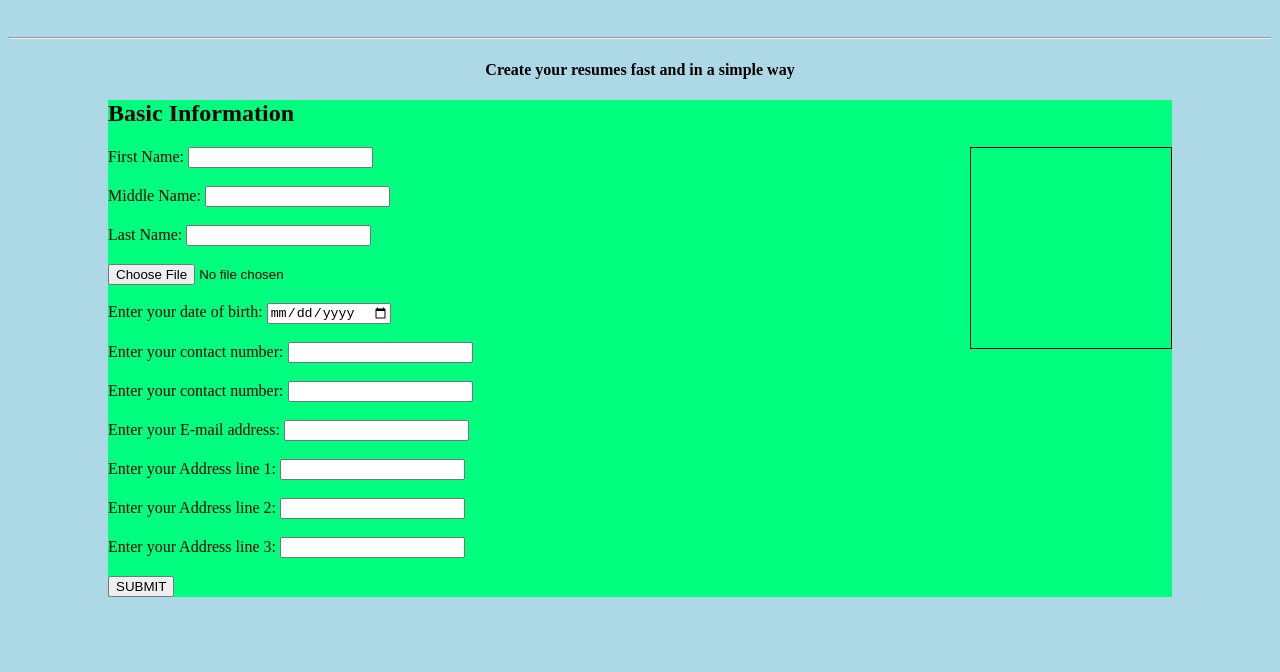
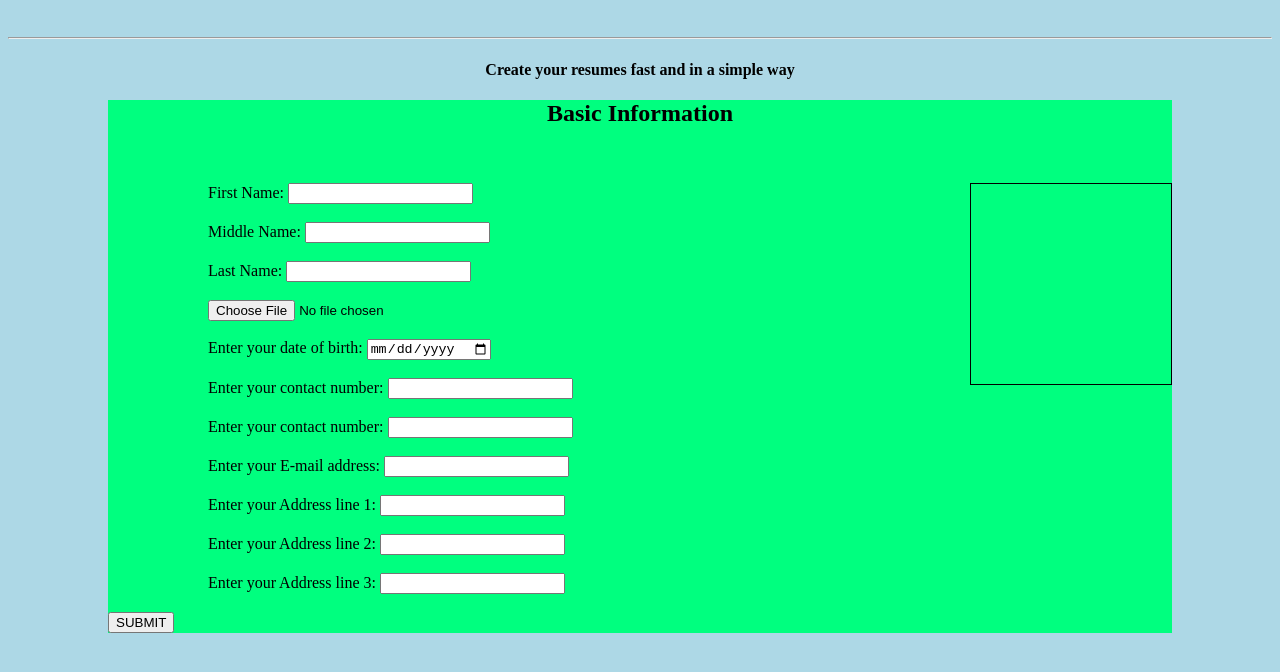
Before and after one commit to tejbijay/dapti, a website: page index.html in a window 1280 px wide. Shown: the part 112-784 px from the top of the page. Drawn offline with Linux system fonts and the light colour scheme.

Commit message:
some ui changes

```diff
--- a/index.html
+++ b/index.html
@@ -17,26 +17,30 @@
 
 
     <div id="basic">
-        <h2>Basic Information</h2>
+        <h2 class="basic_info">Basic Information</h2><br><br>
         <form>
 
-                <div id="display_image">
 
-                    <!-- <i class="fa-solid fa-images"></i> -->
-                </div>
-           <div>
+                   <div id="display_image">
+
+
+                       <!-- <i class="fa-solid fa-images"></i> -->
+                   </div>
+
+
+           <div class="basic_input">
                <label>First Name:</label>
             <input type="text" id="fname" name="fname">
            </div>
            <br>
 
-            <div>
+            <div class="basic_input">
                 <label>Middle Name:</label>
             <input type="text" id="mname" name="mname">
             </div>
             <br>
 
-           <div>
+           <div class="basic_input">
                <label>Last Name:</label>
            <input type="text" id="lname" name="lname">
            </div>
@@ -44,53 +48,53 @@
 
            <br>
 
-            <input type="file" id="image_input" value="Upload Image" accept="image/JPG, image/png">
+            <input type="file" id="image_input"class="basic_input" value="Upload Image" accept="image/JPG, image/png">
 
             <br><br>
 
-            <div>
+            <div class="basic_input">
                 <label>Enter your date of birth:</label>
                 <input type="date" id="dob" name="dob">
             </div>
 
             <br>
 
-            <div>
+            <div class="basic_input">
                 <label>Enter your contact number:</label>
                 <input type="text" id="con" name="con">
             </div>
 
             <br>
 
-            <div>
+            <div class="basic_input">
                 <label>Enter your contact number:</label>
                 <input type="text" id="con" name="con">
             </div>
 
             <br>
 
-            <div>
+            <div class="basic_input">
                 <label>Enter your E-mail address:</label>
                 <input type="text" id="email" name="email">
             </div>
 
             <br>
 
-            <div>
+            <div class="basic_input">
                 <label>Enter your Address line 1:</label>
                 <input type="text" id="address1" name="address1">
             </div>
 
             <br>
 
-            <div>
+            <div class="basic_input">
                 <label>Enter your Address line 2:</label>
                 <input type="text" id="address2" name="address2">
             </div>
 
             <br>
 
-            <div>
+            <div class="basic_input">
                 <label>Enter your Address line 3:</label>
                 <input type="text" id="address3" name="address3">
             </div>
--- a/style.css
+++ b/style.css
@@ -18,6 +18,12 @@
     margin-right: 100px;
 }
 
+#basic .basic_info{
+    text-align: center;
+}
+#basic .basic_input{
+    margin-left: 100px;
+}
 
 
 #display_image{
```
